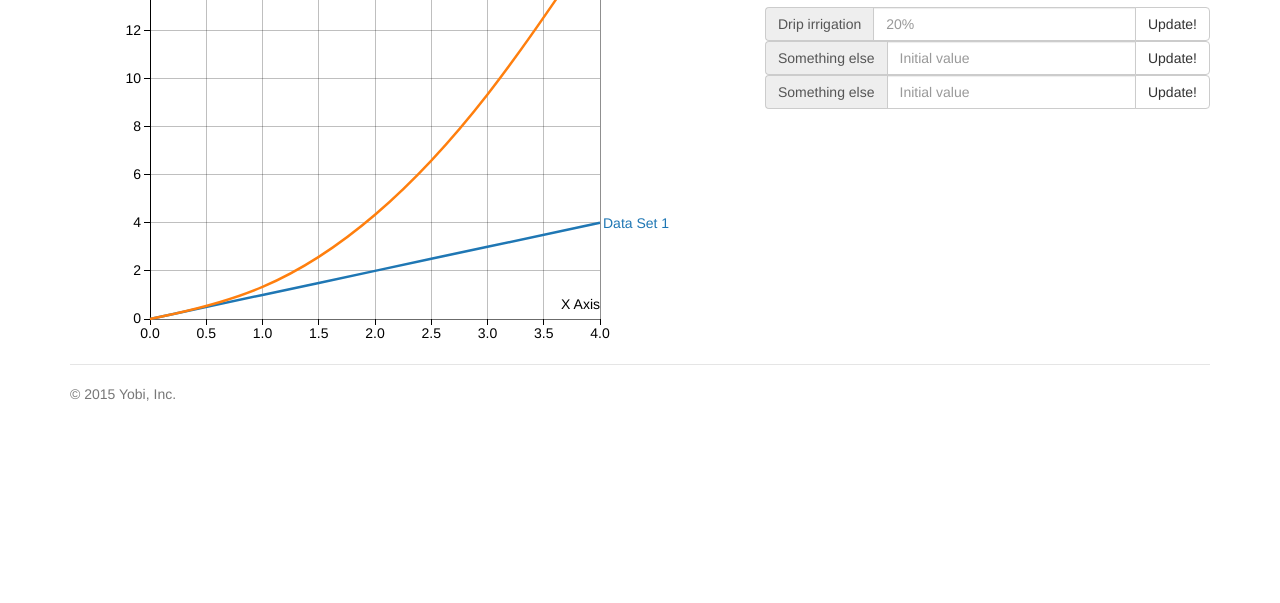
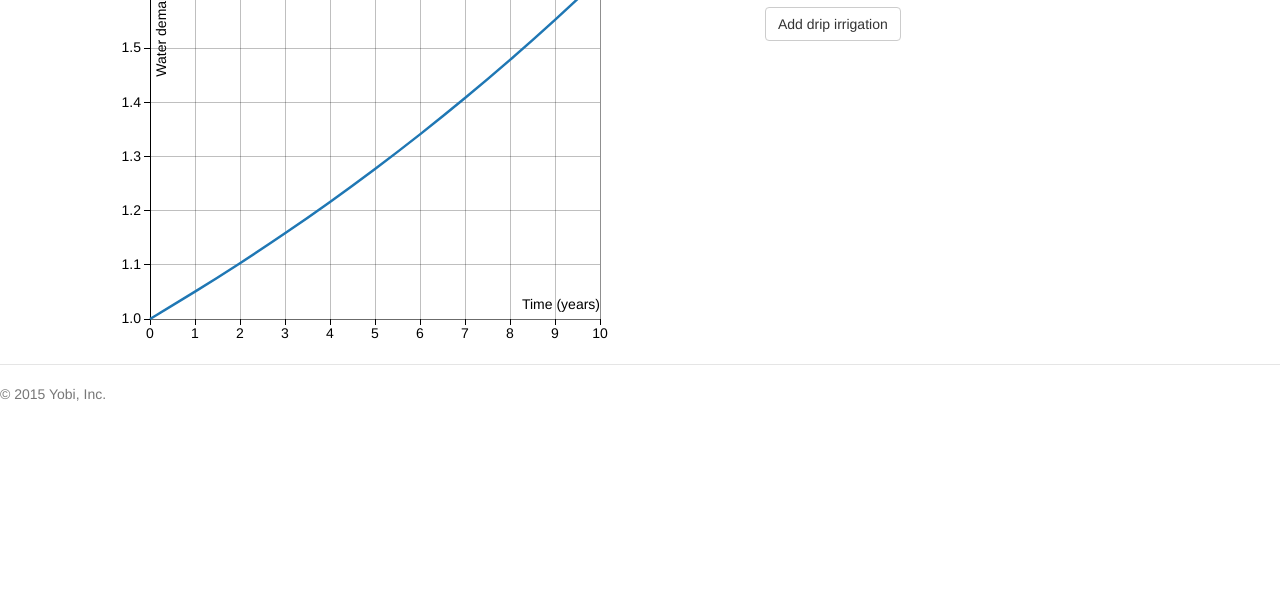
Before and after one commit to yobitech/water-tool, a plain HTML site: page index.html in a window 1280 px wide. Shown: the part 197-800 px from the top of the page. Drawn offline with nearby package versions, Linux system fonts and the light colour scheme.

Commit message:
add drip irrigation

```diff
--- a/dist/js/app.js
+++ b/dist/js/app.js
@@ -1,156 +1,22 @@
-var data = [ { label: "Data Set 1",
-               x: [0, 1, 2, 3, 4],
-               y: [0, 1, 2, 3, 4] },
-             { label: "Data Set 2",
-               x: [0, 1, 2, 3, 4],
-               y: [0, 1, 4, 9, 16] } ] ;
-var xy_chart = d3_xy_chart()
-    // .width(960)
-    // .height(500)
-    .width(580)
-    .height(435)
-    .xlabel("X Axis")
-    .ylabel("Y Axis") ;
-var svg = d3.select("#graph").append("svg")
-    .datum(data)
-    .call(xy_chart) ;
+$('#drip-update').click(function() {
 
-function d3_xy_chart() {
-    // var width = 640,
-    //     height = 480,
-    var width = 580,
-        height = 435,
-        xlabel = "X Axis Label",
-        ylabel = "Y Axis Label" ;
+    data.push({
+        label: "Drip irrigation",
+        x: Array.apply(null, {length: N}).map(Number.call, Number),
+        y: (data[0].y).map(function(n) { return n * 0.65; })
+    });
 
-    function chart(selection) {
-        selection.each(function(datasets) {
-            //
-            // Create the plot.
-            //
-            var margin = {top: 20, right: 80, bottom: 30, left: 50},
-                innerwidth = width - margin.left - margin.right,
-                innerheight = height - margin.top - margin.bottom ;
+    $("#graph").html("");
 
-            var x_scale = d3.scale.linear()
-                .range([0, innerwidth])
-                .domain([ d3.min(datasets, function(d) { return d3.min(d.x); }),
-                          d3.max(datasets, function(d) { return d3.max(d.x); }) ]) ;
+    var xy_chart = d3_xy_chart()
+        // .width(960)
+        // .height(500)
+        .width(580)
+        .height(435)
+        .xlabel("Time (years)")
+        .ylabel("Water demand (mcm3)") ;
+    var svg = d3.select("#graph").append("svg")
+        .datum(data)
+        .call(xy_chart) ;
 
-            var y_scale = d3.scale.linear()
-                .range([innerheight, 0])
-                .domain([ d3.min(datasets, function(d) { return d3.min(d.y); }),
-                          d3.max(datasets, function(d) { return d3.max(d.y); }) ]) ;
-
-            var color_scale = d3.scale.category10()
-                .domain(d3.range(datasets.length)) ;
-
-            var x_axis = d3.svg.axis()
-                .scale(x_scale)
-                .orient("bottom") ;
-
-            var y_axis = d3.svg.axis()
-                .scale(y_scale)
-                .orient("left") ;
-
-            var x_grid = d3.svg.axis()
-                .scale(x_scale)
-                .orient("bottom")
-                .tickSize(-innerheight)
-                .tickFormat("") ;
-
-            var y_grid = d3.svg.axis()
-                .scale(y_scale)
-                .orient("left")
-                .tickSize(-innerwidth)
-                .tickFormat("") ;
-
-            var draw_line = d3.svg.line()
-                .interpolate("basis")
-                .x(function(d) { return x_scale(d[0]); })
-                .y(function(d) { return y_scale(d[1]); }) ;
-
-            var svg = d3.select(this)
-                .attr("width", width)
-                .attr("height", height)
-                .append("g")
-                .attr("transform", "translate(" + margin.left + "," + margin.top + ")") ;
-
-            svg.append("g")
-                .attr("class", "x grid")
-                .attr("transform", "translate(0," + innerheight + ")")
-                .call(x_grid) ;
-
-            svg.append("g")
-                .attr("class", "y grid")
-                .call(y_grid) ;
-
-            svg.append("g")
-                .attr("class", "x axis")
-                .attr("transform", "translate(0," + innerheight + ")")
-                .call(x_axis)
-                .append("text")
-                .attr("dy", "-.71em")
-                .attr("x", innerwidth)
-                .style("text-anchor", "end")
-                .text(xlabel) ;
-
-            svg.append("g")
-                .attr("class", "y axis")
-                .call(y_axis)
-                .append("text")
-                .attr("transform", "rotate(-90)")
-                .attr("y", 6)
-                .attr("dy", "0.71em")
-                .style("text-anchor", "end")
-                .text(ylabel) ;
-
-            var data_lines = svg.selectAll(".d3_xy_chart_line")
-                .data(datasets.map(function(d) {return d3.zip(d.x, d.y);}))
-                .enter().append("g")
-                .attr("class", "d3_xy_chart_line") ;
-
-            data_lines.append("path")
-                .attr("class", "line")
-                .attr("d", function(d) {return draw_line(d); })
-                .attr("stroke", function(_, i) {return color_scale(i);}) ;
-
-            data_lines.append("text")
-                .datum(function(d, i) { return {name: datasets[i].label, final: d[d.length-1]}; })
-                .attr("transform", function(d) {
-                    return ( "translate(" + x_scale(d.final[0]) + "," +
-                             y_scale(d.final[1]) + ")" ) ; })
-                .attr("x", 3)
-                .attr("dy", ".35em")
-                .attr("fill", function(_, i) { return color_scale(i); })
-                .text(function(d) { return d.name; }) ;
-
-        }) ;
-    }
-
-    chart.width = function(value) {
-        if (!arguments.length) return width;
-        width = value;
-        return chart;
-    };
-
-    chart.height = function(value) {
-        if (!arguments.length) return height;
-        height = value;
-        return chart;
-    };
-
-    chart.xlabel = function(value) {
-        if(!arguments.length) return xlabel ;
-        xlabel = value ;
-        return chart ;
-    } ;
-
-    chart.ylabel = function(value) {
-        if(!arguments.length) return ylabel ;
-        ylabel = value ;
-        return chart ;
-    } ;
-
-    return chart;
-}
+})
--- /dev/null
+++ b/dist/js/graph.js
@@ -0,0 +1,167 @@
+var N = 11;
+
+function exp_mult(N, e, init) {
+    var tmp = [init];
+    for (var i=1; i<=N; i++) {
+        tmp.push(tmp[i-1]*e)
+    }
+    return tmp
+}
+
+var data = [ { label: "Original demand",
+               x: Array.apply(null, {length: N}).map(Number.call, Number),
+               y: exp_mult(N, 1.05, 1)},
+             // { label: "Data Set 2",
+             //   x: [0, 1, 2, 3, 4],
+             //   y: [0, 1, 4, 9, 16] }
+           ] ;
+var xy_chart = d3_xy_chart()
+    // .width(960)
+    // .height(500)
+    .width(580)
+    .height(435)
+    .xlabel("Time (years)")
+    .ylabel("Water demand (mcm3)") ;
+var svg = d3.select("#graph").append("svg")
+    .datum(data)
+    .call(xy_chart) ;
+
+function d3_xy_chart() {
+    // var width = 640,
+    //     height = 480,
+    var width = 580,
+        height = 435,
+        xlabel = "X Axis Label",
+        ylabel = "Y Axis Label" ;
+
+    function chart(selection) {
+        selection.each(function(datasets) {
+            //
+            // Create the plot.
+            //
+            var margin = {top: 20, right: 80, bottom: 30, left: 50},
+                innerwidth = width - margin.left - margin.right,
+                innerheight = height - margin.top - margin.bottom ;
+
+            var x_scale = d3.scale.linear()
+                .range([0, innerwidth])
+                .domain([ d3.min(datasets, function(d) { return d3.min(d.x); }),
+                          d3.max(datasets, function(d) { return d3.max(d.x); }) ]) ;
+
+            var y_scale = d3.scale.linear()
+                .range([innerheight, 0])
+                .domain([ d3.min(datasets, function(d) { return d3.min(d.y); }),
+                          d3.max(datasets, function(d) { return d3.max(d.y); }) ]) ;
+
+            var color_scale = d3.scale.category10()
+                .domain(d3.range(datasets.length)) ;
+
+            var x_axis = d3.svg.axis()
+                .scale(x_scale)
+                .orient("bottom") ;
+
+            var y_axis = d3.svg.axis()
+                .scale(y_scale)
+                .orient("left") ;
+
+            var x_grid = d3.svg.axis()
+                .scale(x_scale)
+                .orient("bottom")
+                .tickSize(-innerheight)
+                .tickFormat("") ;
+
+            var y_grid = d3.svg.axis()
+                .scale(y_scale)
+                .orient("left")
+                .tickSize(-innerwidth)
+                .tickFormat("") ;
+
+            var draw_line = d3.svg.line()
+                .interpolate("basis")
+                .x(function(d) { return x_scale(d[0]); })
+                .y(function(d) { return y_scale(d[1]); }) ;
+
+            var svg = d3.select(this)
+                .attr("width", width)
+                .attr("height", height)
+                .append("g")
+                .attr("transform", "translate(" + margin.left + "," + margin.top + ")") ;
+
+            svg.append("g")
+                .attr("class", "x grid")
+                .attr("transform", "translate(0," + innerheight + ")")
+                .call(x_grid) ;
+
+            svg.append("g")
+                .attr("class", "y grid")
+                .call(y_grid) ;
+
+            svg.append("g")
+                .attr("class", "x axis")
+                .attr("transform", "translate(0," + innerheight + ")")
+                .call(x_axis)
+                .append("text")
+                .attr("dy", "-.71em")
+                .attr("x", innerwidth)
+                .style("text-anchor", "end")
+                .text(xlabel) ;
+
+            svg.append("g")
+                .attr("class", "y axis")
+                .call(y_axis)
+                .append("text")
+                .attr("transform", "rotate(-90)")
+                .attr("y", 6)
+                .attr("dy", "0.71em")
+                .style("text-anchor", "end")
+                .text(ylabel) ;
+
+            var data_lines = svg.selectAll(".d3_xy_chart_line")
+                .data(datasets.map(function(d) {return d3.zip(d.x, d.y);}))
+                .enter().append("g")
+                .attr("class", "d3_xy_chart_line") ;
+
+            data_lines.append("path")
+                .attr("class", "line")
+                .attr("d", function(d) {return draw_line(d); })
+                .attr("stroke", function(_, i) {return color_scale(i);}) ;
+
+            data_lines.append("text")
+                .datum(function(d, i) { return {name: datasets[i].label, final: d[d.length-1]}; })
+                .attr("transform", function(d) {
+                    return ( "translate(" + x_scale(d.final[0]) + "," +
+                             y_scale(d.final[1]) + ")" ) ; })
+                .attr("x", 3)
+                .attr("dy", ".35em")
+                .attr("fill", function(_, i) { return color_scale(i); })
+                .text(function(d) { return d.name; }) ;
+
+        }) ;
+    }
+
+    chart.width = function(value) {
+        if (!arguments.length) return width;
+        width = value;
+        return chart;
+    };
+
+    chart.height = function(value) {
+        if (!arguments.length) return height;
+        height = value;
+        return chart;
+    };
+
+    chart.xlabel = function(value) {
+        if(!arguments.length) return xlabel ;
+        xlabel = value ;
+        return chart ;
+    } ;
+
+    chart.ylabel = function(value) {
+        if(!arguments.length) return ylabel ;
+        ylabel = value ;
+        return chart ;
+    } ;
+
+    return chart;
+}
--- a/index.html
+++ b/index.html
@@ -52,14 +52,14 @@
         <div class="col-md-5">
           <h2>Water Demand</h2>
           <p>Change the parameters to see how it affects water demand!</p>
-          <div class="input-group">
-            <span class="input-group-addon" id="drip=irrigation">Drip irrigation</span>
-            <input type="text" class="form-control" placeholder="20%" aria-describedby="drip-irrigation">
-            <span class="input-group-btn">
-              <button class="btn btn-default" type="button">Update!</button>
-            </span>
+<!--           <div class="input-group">
+            <span class="input-group-addon" id="drip-irrigation">Drip irrigation</span>
+            <input type="text" class="form-control" placeholder="0%" aria-describedby="drip-irrigation"> -->
+            <!-- <span class="input-group-btn"> -->
+              <button class="btn btn-default" type="button" id='drip-update'>Add drip irrigation</button>
+            <!-- </span> -->
           </div>
-          <div class="input-group">
+          <!-- <div class="input-group">
             <span class="input-group-addon" id="basic-addon1">Something else</span>
             <input type="text" class="form-control" placeholder="Initial value" aria-describedby="basic-addon1">
             <span class="input-group-btn">
@@ -72,7 +72,7 @@
             <span class="input-group-btn">
               <button class="btn btn-default" type="button">Update!</button>
             </span>
-          </div>
+          </div> -->
         </div>
         <!-- <h1>Jumbotron heading</h1>
         <p class="lead">Cras justo odio, dapibus ac facilisis in, egestas eget quam. Fusce dapibus, tellus ac cursus commodo, tortor mauris condimentum nibh, ut fermentum massa justo sit amet risus.</p>
@@ -115,5 +115,6 @@
   </body>
   <script src="dist/js/jquery.js"></script>
   <script src="http://d3js.org/d3.v3.js"></script>
+  <script src="dist/js/graph.js"></script>
   <script src="dist/js/app.js"></script>
 </html>
```
